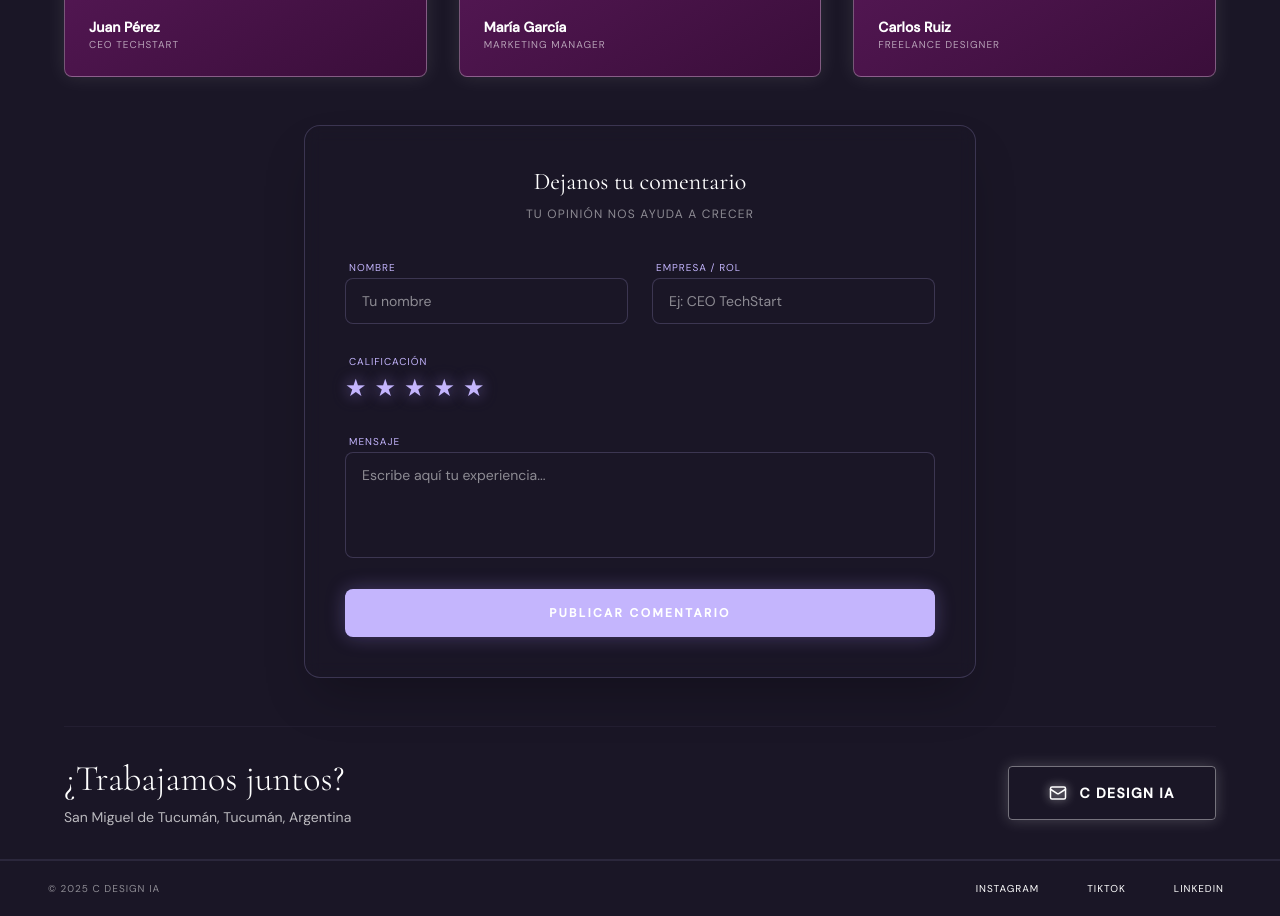
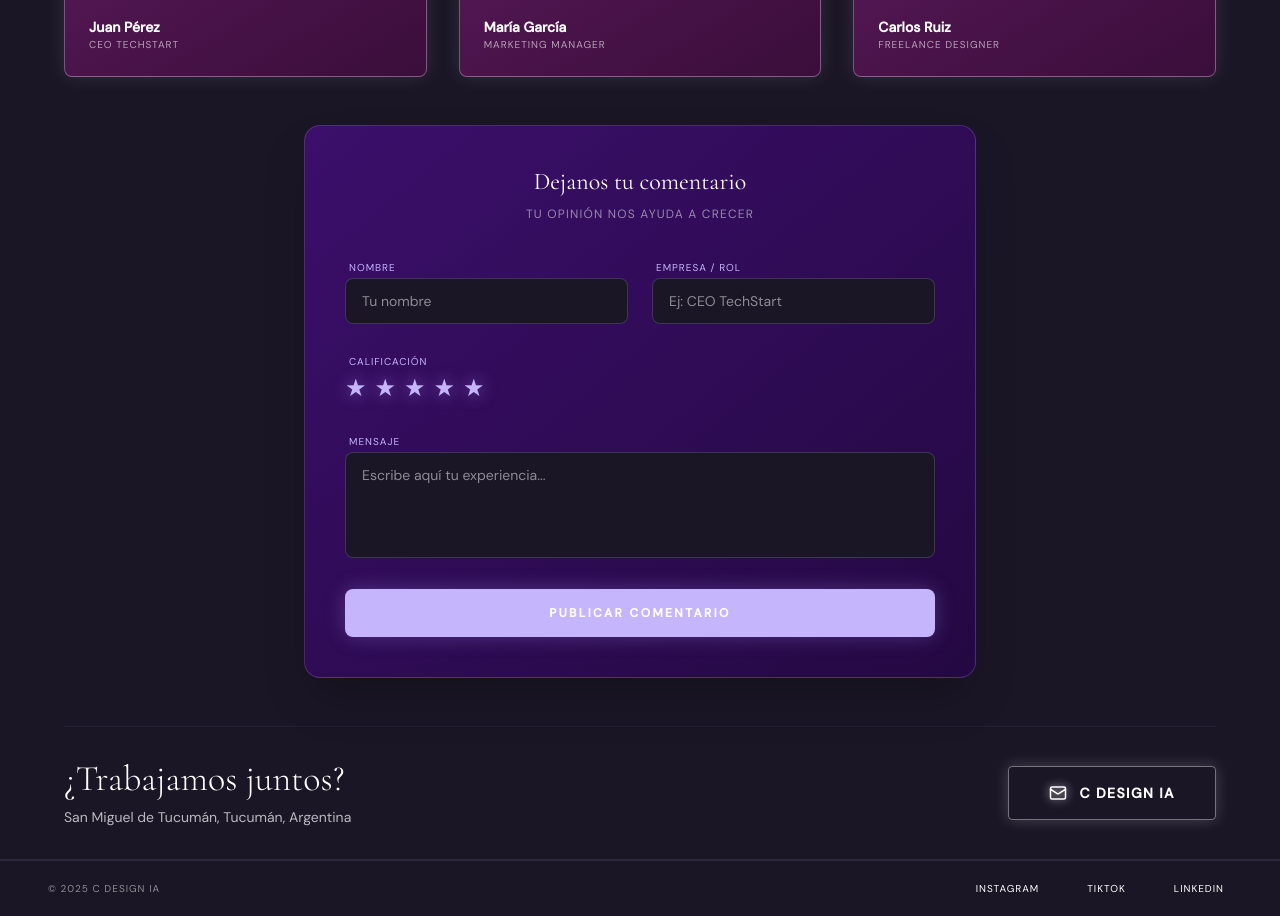
Before and after one commit to consty16/CDESIGNIA, a React (Vite) app: page / in a window 1280 px wide. Shown: the part 3220-4136 px from the top of the page. Built offline with nearby package versions, Linux system fonts and the light colour scheme.

Commit message:
style: update contact form background to match suite IA gradient

```diff
--- a/src/components/Layout.tsx
+++ b/src/components/Layout.tsx
@@ -634,7 +634,7 @@ export const Contact: React.FC = () => {
         </div>
 
         {/* Formulario de Comentarios */}
-        <div className="max-w-2xl mx-auto bg-bg-secondary/50 border border-lilac/20 p-8 md:p-10 rounded-2xl backdrop-blur-sm shadow-2xl">
+        <div className="max-w-2xl mx-auto bg-gradient-to-br from-[#3b0f6b] to-[#240842] border border-lilac/20 p-8 md:p-10 rounded-2xl shadow-2xl">
           <div className="text-center mb-8">
             <h3 className="font-serif text-2xl text-white mb-2">Dejanos tu comentario</h3>
             <p className="text-white/50 text-xs uppercase tracking-widest">Tu opinión nos ayuda a crecer</p>
```
